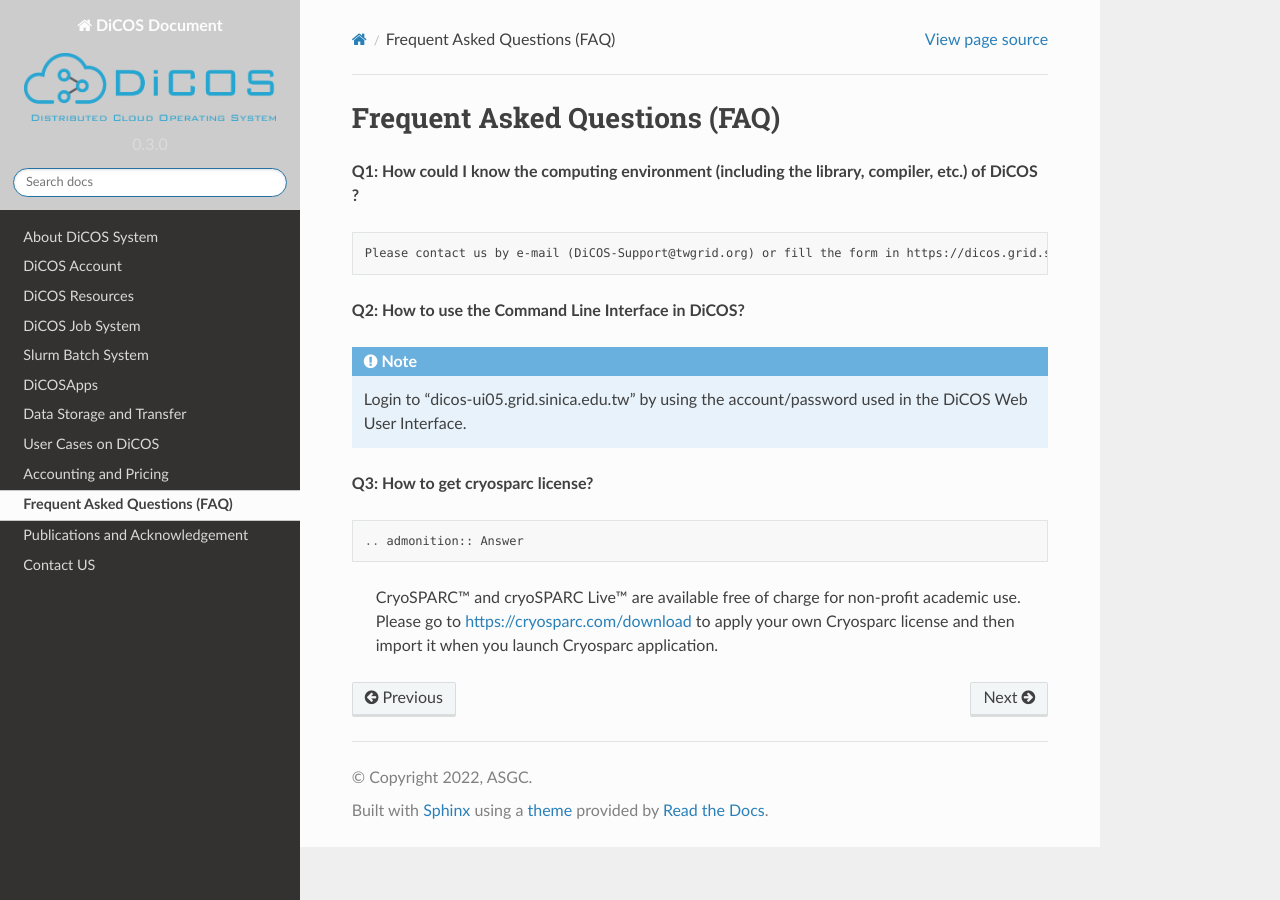
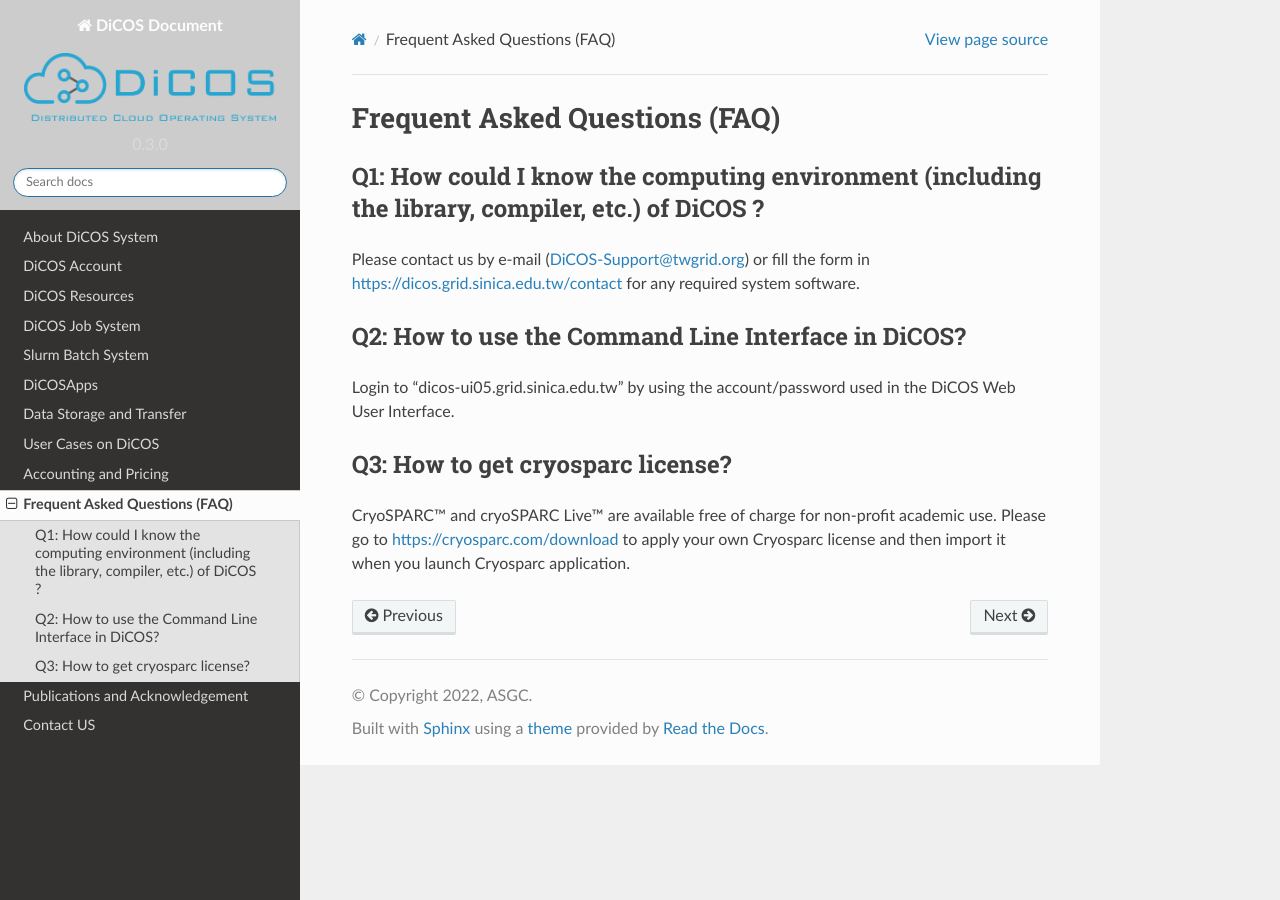
Before and after one commit to ASGCOPS/dicos_document, a Sphinx documentation site: the page built from docs/source/faq.rst, in a window 1280 px wide. Built offline with Sphinx 7.4.7 and the Read the Docs theme 2.0.0, drawn with Linux system fonts in a browser that asks for light colours.

Commit message:
Edit faq.rst

```diff
--- a/docs/source/faq.rst
+++ b/docs/source/faq.rst
@@ -2,25 +2,20 @@
 Frequent Asked Questions (FAQ)
 ********************************
 
-**Q1: How could I know the computing environment (including the library, compiler, etc.) of DiCOS ?**
+-------------------------------------------------------------------------------------------------------
+Q1: How could I know the computing environment (including the library, compiler, etc.) of DiCOS ?
+-------------------------------------------------------------------------------------------------------
 
-.. code-block:: text
+Please contact us by e-mail (DiCOS-Support@twgrid.org) or fill the form in https://dicos.grid.sinica.edu.tw/contact for any required system software.
 
-   Please contact us by e-mail (DiCOS-Support@twgrid.org) or fill the form in https://dicos.grid.sinica.edu.tw/contact for any required system software.
+-------------------------------------------------------------------------------------------------------
+Q2: How to use the Command Line Interface in DiCOS?
+-------------------------------------------------------------------------------------------------------
 
-**Q2: How to use the Command Line Interface in DiCOS?**
+Login to "dicos-ui05.grid.sinica.edu.tw" by using the account/password used in the DiCOS Web User Interface.
 
-.. note::
+-------------------------------------------------------------------------------------------------------
+Q3: How to get cryosparc license?
+-------------------------------------------------------------------------------------------------------
 
-   Login to "dicos-ui05.grid.sinica.edu.tw" by using the account/password used
-   in the DiCOS Web User Interface.
-
-**Q3: How to get cryosparc license?**
-
-::
-
-.. admonition:: Answer
-
-   CryoSPARC™ and cryoSPARC Live™ are available free of charge for non-profit
-   academic use. Please go to https://cryosparc.com/download to apply your own
-   Cryosparc license and then import it when you launch Cryosparc application.
+CryoSPARC™ and cryoSPARC Live™ are available free of charge for non-profit academic use. Please go to https://cryosparc.com/download to apply your own Cryosparc license and then import it when you launch Cryosparc application.
```
